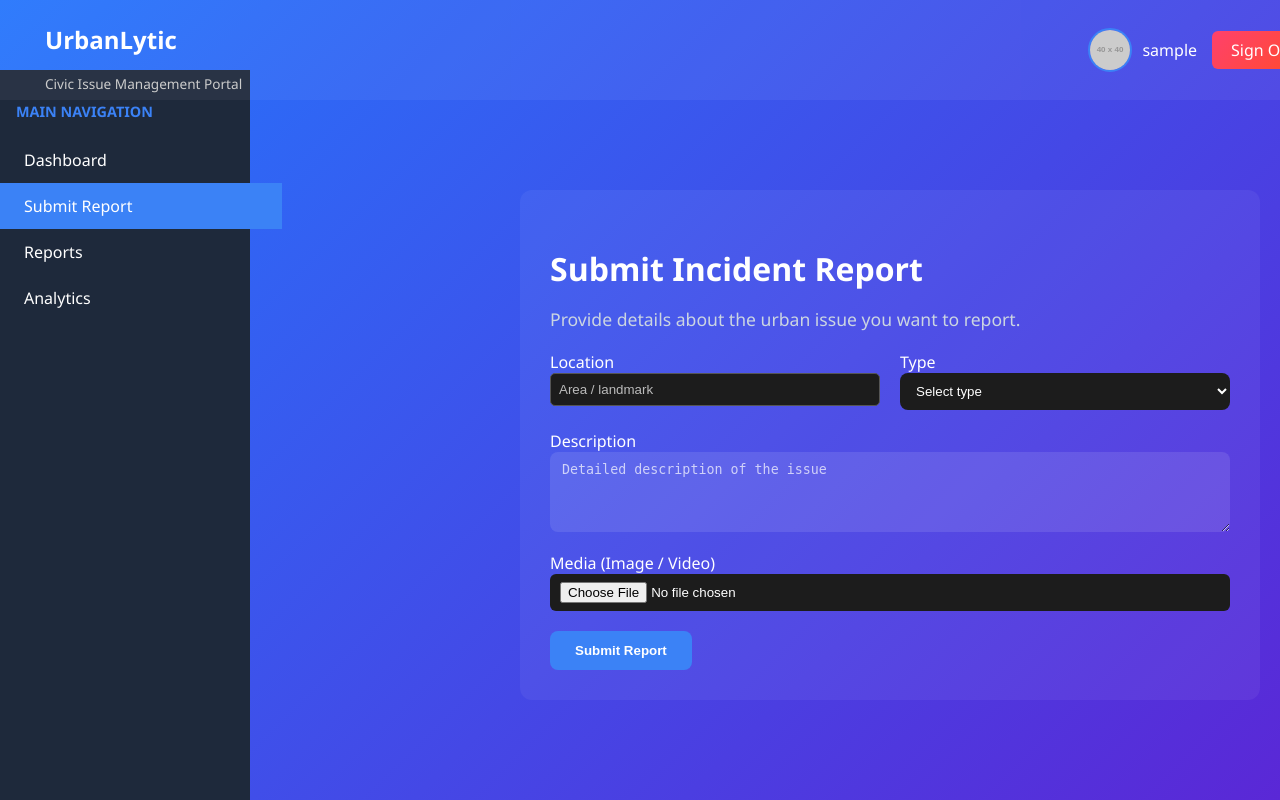
After one commit to vignesh180705/Urbanlytic, a Flask app: page /submit in a window 1280 px wide. The commit adds this page. Run offline with Flask 3, Linux system fonts and the light colour scheme; the visitor is signed in with stand-in values (Sample User, id 1); grey boxes labelled with a size stand in for pictures from a placeholder-image service; some libraries are stand-ins or nearby versions.

Commit message:
Shitty UI but works

```diff
--- a/app.py
+++ b/app.py
@@ -7,6 +7,7 @@ from datetime import datetime
 from google.cloud import pubsub_v1
 import google.generativeai as genai
 from werkzeug.security import generate_password_hash, check_password_hash
+from werkzeug.utils import secure_filename
 
 # ------------------ Setup ------------------ #
 load_dotenv()
@@ -35,9 +36,10 @@ def classify_incident(description: str) -> dict:
     [Accident, Fire, Theft, Medical, Traffic, Other]
 
     Also provide a short summary in plain English.
+    Assign priority for the complaint among Low,Medium, and High.
 
     Report: "{description}"
-    Respond ONLY in JSON with keys: category, summary.
+    Respond ONLY in JSON with keys: category, summary, priority.
     """
     response = model.generate_content(prompt)
     raw_text = response.text.strip()
@@ -45,31 +47,42 @@ def classify_incident(description: str) -> dict:
     try:
         return json.loads(cleaned)
     except Exception:
-        return {"category": "Other", "summary": description[:100]}
+        return {"category": "Other", "summary": description[:100], "priority": "Low"}
 
 # ------------------ Routes ------------------ #
 @app.route("/")
 def index():
     return render_template("index.html")
 
+from datetime import timedelta
+
 @app.route("/login", methods=["GET", "POST"])
 def login():
-    '''if request.method == "POST":
+    if request.method == "POST":
         username = request.form.get("username")
         password = request.form.get("password")
+        remember = request.form.get("remember")  # checkbox value ("on" if checked)
 
         user_ref = db.collection("users").document(username).get()
         if user_ref.exists:
             user = user_ref.to_dict()
             if check_password_hash(user["password"], password):
                 session["user"] = username
+
+                # If Remember Me checked, extend session lifetime
+                if remember == "on":
+                    session.permanent = True
+                    app.permanent_session_lifetime = timedelta(days=30)
+                else:
+                    session.permanent = False
+
                 return redirect(url_for("dashboard"))
             else:
                 return render_template("login.html", error="Invalid password")
         else:
             return render_template("login.html", error="User not found")
-    return render_template("login.html")'''
-    return redirect(url_for("dashboard"))
+
+    return render_template("login.html")
 
 @app.route("/register", methods=["GET", "POST"])
 def register():
@@ -77,16 +90,57 @@ def register():
         name = request.form.get("name")
         username = request.form.get("username")
         email = request.form.get("mail")
+        phone = request.form.get("phone")
         password = request.form.get("password")
         confirm_password = request.form.get("confirm_password")
 
-        # Check errors
-        if password != confirm_password:
-            return render_template("register.html", passError=True, name=name, username=username, mail=email)
+        # Error flags
+        errors = {}
 
+        # Check username already exists
         user_ref = db.collection("users").document(username).get()
         if user_ref.exists:
-            return render_template("register.html", userError=True, name=name, username=username, mail=email)
+            errors["userError"] = True
+
+        # Password mismatch
+        if password != confirm_password:
+            errors["passError"] = True
+
+        # Password strength checks
+        if len(password) < 8:
+            errors["lengthError"] = True
+        if not re.search(r"[A-Z]", password):
+            errors["upperCaseError"] = True
+        if not re.search(r"[a-z]", password):
+            errors["lowerCaseError"] = True
+        if not re.search(r"[0-9]", password):
+            errors["numberError"] = True
+        if not re.search(r"[@$!%*?&#]", password):
+            errors["specialCharError"] = True
+
+        # Phone validation (10+ digits)
+        if not phone.isdigit() or len(phone) < 10:
+            errors["phoneError"] = True
+
+        # Email validation (simple regex)
+        if not re.match(r"[^@]+@[^@]+\.[^@]+", email):
+            errors["mailNotValidError"] = True
+
+        # Check if email exists
+        existing_email = db.collection("users").where("email", "==", email).get()
+        if existing_email:
+            errors["mailError"] = True
+
+        # If errors, return back to form with inputs preserved
+        if errors:
+            return render_template(
+                "register.html",
+                name=name,
+                username=username,
+                mail=email,
+                phone=phone,
+                **errors
+            )
 
         # Store hashed password
         hashed_pw = generate_password_hash(password)
@@ -94,19 +148,19 @@ def register():
             "name": name,
             "username": username,
             "email": email,
+            "phone": phone,
             "password": hashed_pw,
             "created_at": datetime.utcnow()
         })
-        return redirect(url_for("login"))
+        return redirect(url_for("login"),successMsg="Registration successful! Please log in.")
 
     return render_template("register.html")
 
 @app.route("/dashboard")
 def dashboard():
-    '''if "user" not in session:
+    if "user" not in session:
         return redirect(url_for("login"))
-    return render_template("dashboard.html", user=session["user"])'''
-    return render_template("dashboard.html", user="DemoUser", current_page='dashboard')
+    return render_template("dashboard.html", user=session["user"], current_page='dashboard')
 
 @app.route("/logout")
 def logout():
@@ -116,39 +170,50 @@ def logout():
 # ------------------ Reports + Analytics ------------------ #
 @app.route("/reports")
 def reports():
-    '''if "user" not in session:
-        return redirect(url_for("login"))'''
-    return render_template("reports.html", current_page='reports')
+    if "user" not in session:
+        return redirect(url_for("login"))
+    return render_template("reports.html", user=session['user'], current_page='reports')
 
 @app.route("/analytics")
 def analytics():
-    '''if "user" not in session:
-        return redirect(url_for("login"))'''
-    return render_template("analytics.html", current_page='analytics')
+    if "user" not in session:
+        return redirect(url_for("login"))
+    return render_template("analytics.html", user=session['user'], current_page='analytics')
 
 # ------------------ Incident submission ------------------ #
-@app.route("/submit", methods=["POST"])
+
+@app.route("/submit", methods=["GET","POST"])
 def submit_report():
-    try:
-        incident = request.json
-        ai_result = classify_incident(incident["description"])
+    if "user" not in session:
+        return jsonify({"status": "error", "detail": "User not logged in"}), 401
+    if request.method == "POST":
+        try:
+            incident = {
+                "location": request.form.get("location"),
+                "type": request.form.get("type"),
+                "description": request.form.get("description"),
+                "timestamp": firestore.SERVER_TIMESTAMP
+            }
 
-        pubsub_dict = {**incident, **ai_result, "timestamp": datetime.utcnow().isoformat()}
-        firestore_dict = {**incident, **ai_result, "timestamp": firestore.SERVER_TIMESTAMP}
+            # Handle media file if uploaded
+            media = request.files.get("media")
+            if media:
+                filename = secure_filename(media.filename)
+                media.save(os.path.join("static/uploads", filename))
+                incident["media_url"] = url_for('static', filename=f"uploads/{filename}")
 
-        # Publish to Pub/Sub
-        future = publisher.publish(topic_path, json.dumps(pubsub_dict).encode("utf-8"))
-        message_id = future.result()
+            # AI classification
+            ai_result = classify_incident(incident["description"])
+            incident.update(ai_result)
 
-        # Save to Firestore
-        doc_ref = db.collection("incidents").document()
-        doc_ref.set(firestore_dict)
+            # Save to Firestore
+            doc_ref = db.collection("incidents").document()
+            doc_ref.set(incident)
 
-        socketio.emit("new_incident", pubsub_dict)
-
-        return jsonify({"status": "success", "message_id": message_id, "incident_id": doc_ref.id})
-    except Exception as e:
-        return jsonify({"status": "error", "detail": str(e)}), 500
+            return jsonify({"status": "success", "incident_id": doc_ref.id})
+        except Exception as e:
+            return jsonify({"status": "error", "detail": str(e)}), 500
+    return render_template("submit_report.html", user=session['user'], current_page='submit_report')
 
 @app.route("/history")
 def get_history():
--- a/static/css/analytics.css
+++ b/static/css/analytics.css
@@ -18,3 +18,7 @@ canvas {
     width: 100% !important;
     height: 300px !important;
 }
+
+#appContainer, main, .main-panel {
+  padding-top: 70px; /* same as header height */
+}
--- a/static/css/base.css
+++ b/static/css/base.css
@@ -3,8 +3,10 @@ body, html {
     margin: 0;
     padding: 0;
     font-family: 'Segoe UI', Tahoma, Geneva, Verdana, sans-serif;
-    background-color: #0d1117;
-    color: #fff;
+    background: linear-gradient(-45deg, #1e3c72, #2a5298, #6a11cb, #2575fc);
+    background-size: 400% 400%;
+    animation: gradientBG 12s ease infinite;
+    color: white;
 }
 
 a {
@@ -43,3 +45,87 @@ input::placeholder {
     max-width: 1200px;
     margin: auto;
 }
+
+.page-container {
+    background: rgba(255, 255, 255, 0.05);
+    padding: 30px;
+    border-radius: 12px;
+    max-width: 900px;
+    margin: 20px auto;
+    color: white;
+}
+
+.page-title {
+    font-size: 2rem;
+    margin-bottom: 10px;
+}
+
+.page-subtitle {
+    font-size: 1.1rem;
+    margin-bottom: 20px;
+    color: #cbd5e1;
+}
+
+.report-form .form-grid {
+    display: grid;
+    grid-template-columns: repeat(auto-fit, minmax(250px, 1fr));
+    gap: 20px;
+}
+
+.report-form .form-group {
+    display: flex;
+    flex-direction: column;
+}
+
+.report-form select {
+    background: #1c1c1c;
+    color: white;
+    padding: 10px 12px;
+    border-radius: 8px;
+    border: none;
+    outline: none;
+}
+
+.report-form input[type="file"] {
+    background: #1c1c1c;
+    color: white;
+    padding: 8px 10px;
+    border-radius: 6px;
+    border: none;
+}
+
+.report-form textarea {
+    padding: 10px 12px;
+    border-radius: 8px;
+    border: none;
+    outline: none;
+    background: rgba(255,255,255,0.1);
+    color: white;
+}
+
+.report-form input::placeholder,
+.report-form textarea::placeholder {
+    color: rgba(255,255,255,0.7);
+}
+
+.submit-btn {
+    margin-top: 20px;
+    padding: 12px 25px;
+    border-radius: 8px;
+    border: none;
+    background: #3b82f6;
+    color: white;
+    font-weight: bold;
+    cursor: pointer;
+    transition: transform 0.2s, background 0.2s;
+}
+
+.submit-btn:hover {
+    transform: scale(1.03);
+    background: #2563eb;
+}
+
+#appContainer, main, .main-panel {
+  padding-top: 70px; /* header height */
+  margin-left: 250px; /* sidebar width */
+}
--- a/static/css/dashboard.css
+++ b/static/css/dashboard.css
@@ -28,3 +28,7 @@
 .filter-input, .filter-select {
     width: 100%;
 }
+
+#appContainer, main, .main-panel {
+  padding-top: 70px; /* same as header height */
+}
--- a/static/css/header.css
+++ b/static/css/header.css
@@ -1,47 +1,69 @@
-/* Header Styles */
 .header {
   display: flex;
   justify-content: space-between;
   align-items: center;
-    padding: 1rem 2rem;
-    background-color: #111;
-    box-shadow: 0 2px 5px rgba(0,0,0,0.5);
+  padding: 15px 30px;
+  background-color: rgba(255, 255, 255, 0.05);
+  color: #fff;
   position: fixed;
+  top: 0;
+  left: 0;
   width: 100%;
-    top: 0;
+  height: 70px; /* fixed height */
   z-index: 100;
 }
 
-.header .logo-container i {
-    color: #3b82f6;
-    font-size: 28px;
+
+.header-left {
+  display: flex;
+  align-items: center;
+  gap: 15px;
 }
 
 .header-title {
-    font-size: 1.8rem;
+  font-size: 1.5rem;
   font-weight: bold;
-    color: #fff;
 }
 
 .header-subtitle {
-    font-size: 0.9rem;
-    color: #aaa;
+  font-size: 0.85rem;
+  color: #ccc;
 }
 
 .header-right {
   display: flex;
   align-items: center;
-    gap: 1rem;
+  gap: 15px;
 }
 
 #userInfo {
   display: flex;
   align-items: center;
-    gap: 0.5rem;
+  gap: 10px;
 }
 
 #userPhoto {
-    border-radius: 50%;
   width: 40px;
   height: 40px;
+  border-radius: 50%;
+  border: 2px solid #3b82f6;
 }
+
+.logout-btn {
+  display: flex;
+  align-items: center;
+  gap: 5px;
+  background: linear-gradient(135deg, #ff416c, #ff4b2b);
+  border: none;
+  color: #fff;
+  padding: 8px 14px;
+  border-radius: 6px;
+  cursor: pointer;
+  font-weight: 500;
+  transition: transform 0.2s ease, box-shadow 0.2s ease;
+}
+
+.logout-btn:hover {
+  transform: scale(1.05);
+  box-shadow: 0 4px 12px rgba(255, 75, 43, 0.5);
+}
--- a/static/css/login.css
+++ b/static/css/login.css
@@ -12,9 +12,10 @@ body {
   justify-content: center;
   align-items: center;
   min-height: 100vh;
-  background: linear-gradient(135deg, #1e3c72, #2a5298, #6a11cb, #2575fc);
+  background: linear-gradient(-45deg, #1e3c72, #2a5298, #6a11cb, #2575fc);
   background-size: 400% 400%;
   animation: gradientBG 15s ease infinite;
+  color: white;
 }
 
 @keyframes gradientBG {
--- a/static/css/reports.css
+++ b/static/css/reports.css
@@ -15,3 +15,7 @@
 #reportOutput h3 {
     margin-bottom: 0.5rem;
 }
+
+#appContainer, main, .main-panel {
+  padding-top: 70px; /* same as header height */
+}
--- a/static/css/sidebar.css
+++ b/static/css/sidebar.css
@@ -1,16 +1,23 @@
 /* Sidebar Styles */
 .sidebar {
-    width: 250px;
-    background-color: #111;
-    position: fixed;
-    top: 0;
-    left: 0;
-    height: 100vh;
-    padding-top: 5rem; /* space for fixed header */
-    display: flex;
-    flex-direction: column;
-    z-index: 50;
+  position: fixed;
+  top: 70px; /* below header */
+  left: 0;
+  width: 250px; /* sidebar width */
+  height: calc(100% - 70px); /* full height minus header */
+  background-color: #1e293b;
+  color: white;
+  padding-top: 1rem;
+  z-index: 5;
 }
+
+.main-panel {
+  margin-left: 250px; /* same as sidebar width */
+  padding: 20px;
+  padding-top: 100px; /* leave space for header */
+}
+
+
 
 .sidebar-title {
     padding: 1rem;
@@ -42,4 +49,5 @@
 .sidebar .nav-button.active {
     background-color: #3b82f6;
     color: #fff;
+    z-index: 10;
 }
--- a/templates/partials/header.html
+++ b/templates/partials/header.html
@@ -14,8 +14,12 @@
   <div class="header-right">
     <div id="userInfo">
       <img id="userPhoto" src="https://placehold.co/40x40/EBF1FF/3B82F6?text=U" alt="User Photo">
-      <span id="userName">User Name</span>
+      <span id="userName">{{user}}</span>
     </div>
-    <button class="btn nav-button" id="signOutBtn">Sign Out</button>
+    <a class="logout-btn" id="signOutBtn" href="{{ url_for('logout') }}">
+        <i class="bi bi-box-arrow-right"></i> Sign Out
+    </a>
+
+
   </div>
 </header>
--- a/templates/partials/sidebar.html
+++ b/templates/partials/sidebar.html
@@ -9,6 +9,11 @@
     <span>Dashboard</span>
   </a>
 
+  <a href="{{ url_for('submit_report') }}" class="nav-button {% if current_page=='submit_report' %}active{% endif %}">
+    <i class="bi bi-file-earmark-plus"></i> Submit Report
+  </a>
+
+
   <a href="{{ url_for('reports') }}" class="nav-button {% if current_page == 'reports' %}active{% endif %}">
     <i class="bi bi-bar-chart-2"></i>
     <span>Reports</span>
--- /dev/null
+++ b/templates/submit_report.html
@@ -0,0 +1,67 @@
+{% extends "base.html" %}
+
+{% block content %}
+<div id="appContainer">
+    {% include "partials/header.html" %}
+    {% include "partials/sidebar.html" %}
+
+    <main class="main-panel">
+        <div class="container page-container">
+            <h2 class="page-title">Submit Incident Report</h2>
+            <p class="page-subtitle">Provide details about the urban issue you want to report.</p>
+
+            <form id="reportForm" class="report-form" enctype="multipart/form-data">
+                <div class="form-grid">
+                    <div class="form-group">
+                        <label>Location</label>
+                        <input type="text" name="location" placeholder="Area / landmark" required>
+                    </div>
+                    <div class="form-group">
+                        <label>Type</label>
+                        <select name="type" required>
+                            <option value="">Select type</option>
+                            <option value="road">Road</option>
+                            <option value="garbage">Garbage</option>
+                            <option value="water">Water</option>
+                            <option value="other">Other</option>
+                        </select>
+                    </div>
+                    <div class="form-group" style="grid-column: span 2;">
+                        <label>Description</label>
+                        <textarea name="description" placeholder="Detailed description of the issue" rows="4" required></textarea>
+                    </div>
+                    <div class="form-group" style="grid-column: span 2;">
+                        <label>Media (Image / Video)</label>
+                        <input type="file" name="media" accept="image/*,video/*">
+                    </div>
+                </div>
+
+                <button type="submit" class="submit-btn">Submit Report</button>
+            </form>
+
+    </main>
+</div>
+
+<script>
+    document.getElementById("reportForm").addEventListener("submit", async function(e) {
+        e.preventDefault();
+        const formData = new FormData(this);
+
+        const res = await fetch("{{ url_for('submit_report') }}", {
+            method: "POST",
+            body: formData
+        });
+
+        const result = await res.json();
+        const msgDiv = document.getElementById("submitResult");
+
+        if(result.status === "success"){
+            msgDiv.innerHTML = `<p style="color:#4fd1c5;">Report submitted successfully! ID: ${result.incident_id}</p>`;
+            this.reset();
+        } else {
+            msgDiv.innerHTML = `<p style="color:#ff4b2b;">Error: ${result.detail}</p>`;
+        }
+    });
+
+</script>
+{% endblock %}
```
Also changed, not shown: templates/login.html (+21 -18 lines), templates/register.html (+110 -120 lines). Lines whose indentation alone changed are shown as unchanged.
